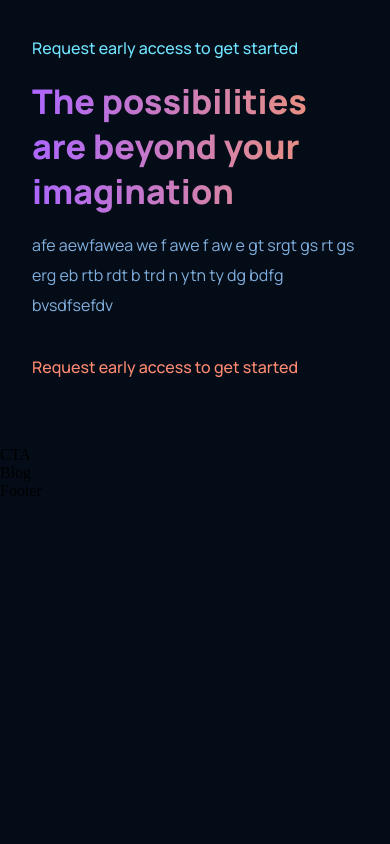
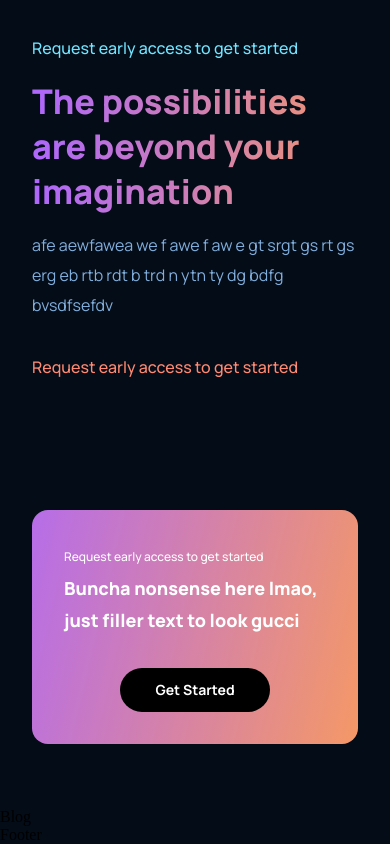
Before and after one commit to vGebs/SampleReactProject, a React (Create React App) app: page / in a window 390 px wide. Shown: the part 3456-4300 px from the top of the page. Before the commit the page ends 3956 px from the top, so only its background shows below. Built offline with nearby package versions, Linux system fonts and the light colour scheme.

Commit message:
complete cta

```diff
--- a/src/components/cta/cta.css
+++ b/src/components/cta/cta.css
@@ -0,0 +1,84 @@
+.gpt3__cta {
+    display: flex;
+    justify-content: space-between;
+    align-items: center;
+    flex-direction: row;
+
+    padding: 2rem;
+    margin: 4rem;
+    border-radius: 1rem;
+    background: var(--gradient-bar)
+}
+
+.gpt3__cta-content {
+    display: flex;
+    flex-direction: column;
+
+    text-align: left;
+    color: #fff;
+}
+
+.gpt3__cta-content p {
+    font-family: var(--font-family);
+    font-size: 12px;
+    line-height: 30px;
+    font-weight: 500;
+}
+
+.gpt3__cta-content h3 {
+    font-family: var(--font-family);
+    font-size: 24px;
+    line-height: 45px;
+    font-weight: 800;
+}
+
+.gpt3__cta-btn {
+    display: flex;
+    justify-content: center;
+    align-items: center;
+
+    margin-left: 2rem;
+}
+
+.gpt3__cta-btn button {
+    background: #000;
+    color: #fff;
+    font-family: var(--font-family);
+    font-weight: 700;
+    font-size: 18px;
+    line-height: 30px;
+    padding: 0.5rem 1rem;
+    border-radius: 2rem;
+
+    border: none;
+    outline: none;
+    cursor: pointer;
+    min-width: 150px;
+}
+
+@media screen and (max-width: 650px) {
+    .gpt3__cta {
+        flex-direction: column;
+    }
+
+    .gpt3__cta-btn {
+        margin: 2rem 0 0;
+    }
+}
+
+@media screen and (max-width: 550px) {
+    .gpt3__cta {
+        flex-direction: column;
+        margin: 4rem 2rem;
+    }
+
+    .gpt3__cta-content h3 {
+        font-size: 18px;
+        line-height: 32px;
+    }
+
+    .gpt3__cta-btn button {
+        font-size: 14px;
+        line-height: 28px;
+    }
+}
--- a/src/components/cta/cta.jsx
+++ b/src/components/cta/cta.jsx
@@ -3,8 +3,14 @@
 
 const CTA = () => {
     return (
-        <div>
-            CTA
+        <div className="gpt3__cta">
+            <div className="gpt3__cta-content">
+                <p>Request early access to get started</p>
+                <h3>Buncha nonsense here lmao, just filler text to look gucci</h3>
+            </div>
+            <div className="gpt3__cta-btn">
+                <button type="button">Get Started</button>
+            </div>
         </div>
     )
 };
```
